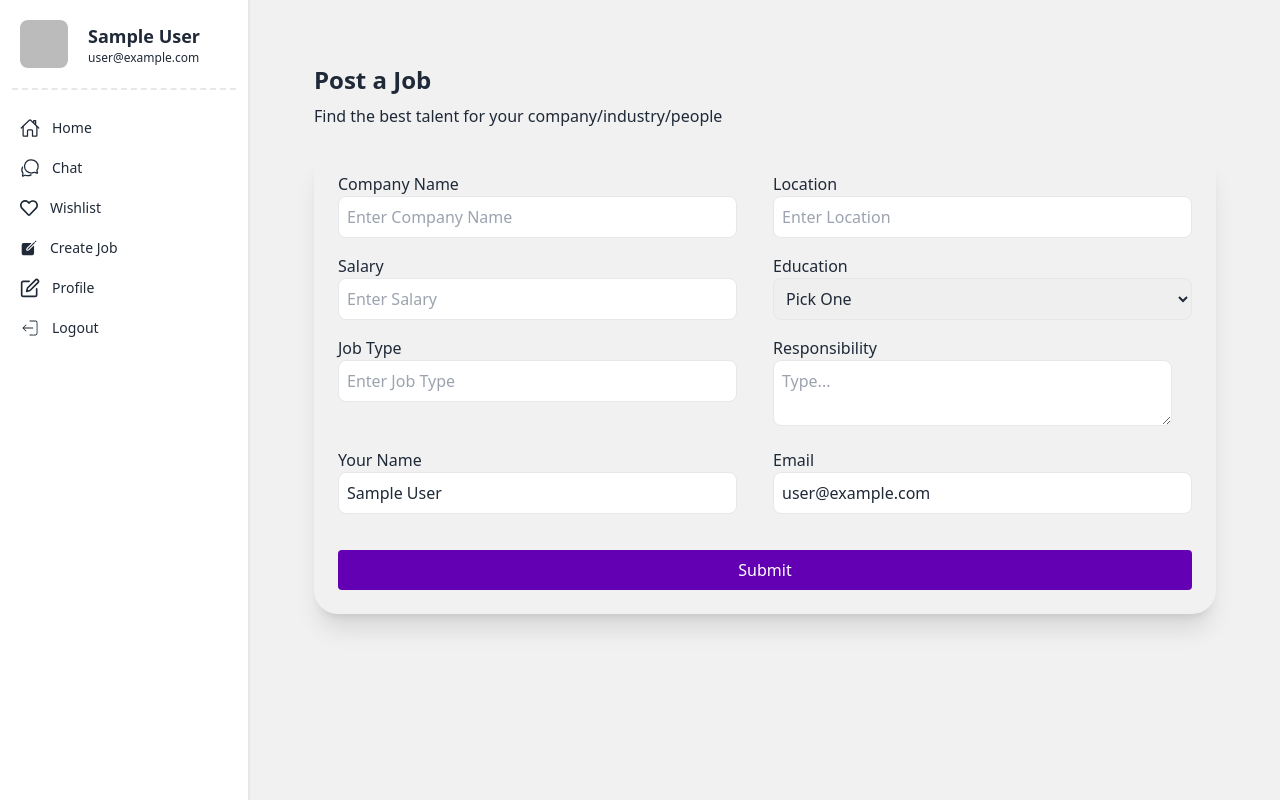
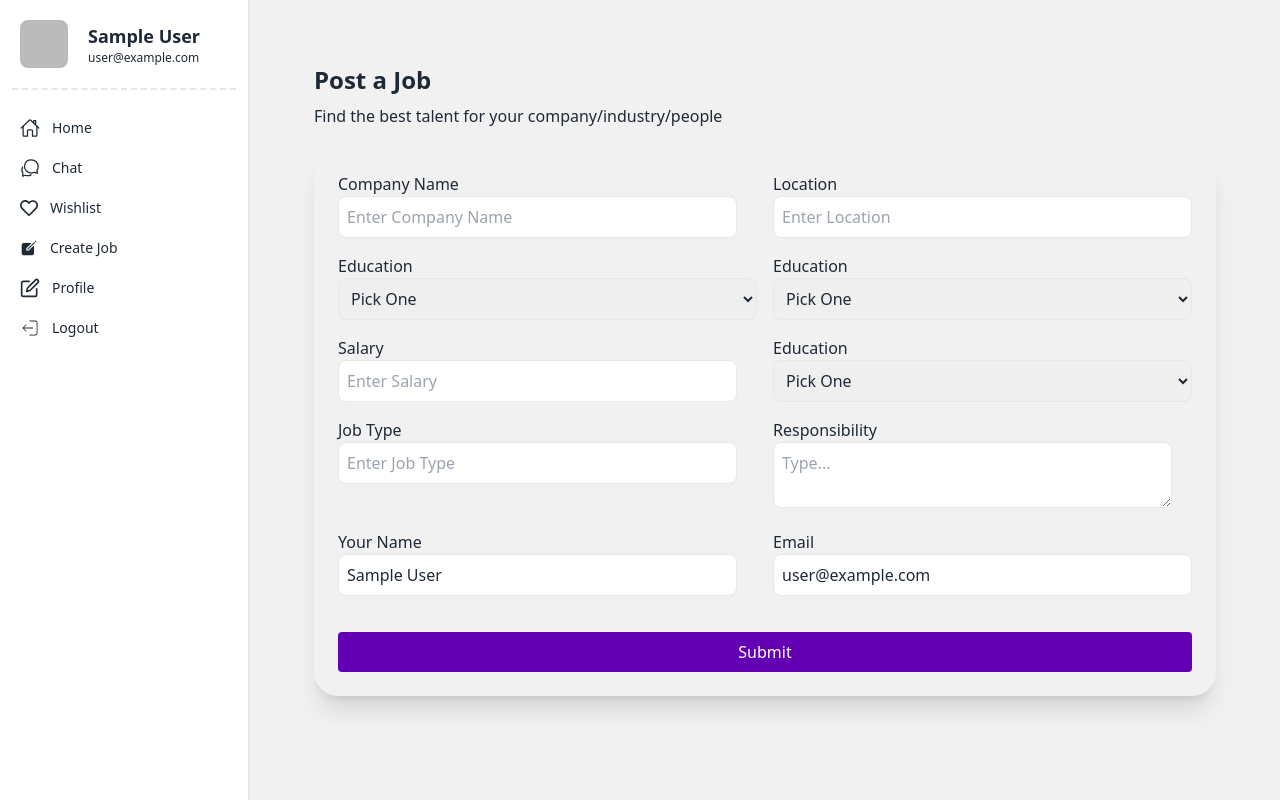
Before and after one commit to hasanalam365/find-career-client, a React (Vite) app: page /dashboard/create-job in a window 1280 px wide. Built offline with nearby package versions, Linux system fonts and the light colour scheme; no server answers; sample sign-in values are in the browser's storage.

Commit message:
location input redesign

```diff
--- a/src/pages/Dashboard/CreateJob.tsx
+++ b/src/pages/Dashboard/CreateJob.tsx
@@ -54,6 +54,7 @@ const JobPost: React.FC = () => {
     const responsibility = form.responsibility.value;
     const holderName = user?.displayName || userData?.name;
     const holderEmail = user?.email || userData?.email;
+    const profile = user?.photoURL;
 
     const jobData = {
       companyName,
@@ -65,8 +66,8 @@ const JobPost: React.FC = () => {
       responsibility,
       education,
       postDate,
-
       deadline,
+      profile,
     };
     try {
       const res = await axiosPublic.post("/createJob", jobData);
@@ -109,6 +110,40 @@ const JobPost: React.FC = () => {
                 placeholder="Enter Location"
                 className="border p-2 w-full focus:outline-none focus:border-[#6300B3] rounded-lg"
               />
+            </div>
+            <div>
+              <label htmlFor="education">Education</label>
+              <select
+                name="education"
+                value={education}
+                onChange={handleEducationChange}
+                className="border p-2 w-full focus:outline-none focus:border-[#6300B3] rounded-lg">
+                <option disabled value="">
+                  Pick One
+                </option>
+                <option>Under SSC</option>
+                <option>SSC/Dakhil</option>
+                <option>HSC/Alim</option>
+                <option>Graduated/Degree</option>
+                <option>Others (any type)</option>
+              </select>
+            </div>
+            <div>
+              <label htmlFor="education">Education</label>
+              <select
+                name="education"
+                value={education}
+                onChange={handleEducationChange}
+                className="border p-2 w-full focus:outline-none focus:border-[#6300B3] rounded-lg">
+                <option disabled value="">
+                  Pick One
+                </option>
+                <option>Under SSC</option>
+                <option>SSC/Dakhil</option>
+                <option>HSC/Alim</option>
+                <option>Graduated/Degree</option>
+                <option>Others (any type)</option>
+              </select>
             </div>
             <div className="md:mr-5">
               <label htmlFor="Sallary">Salary</label>
```
